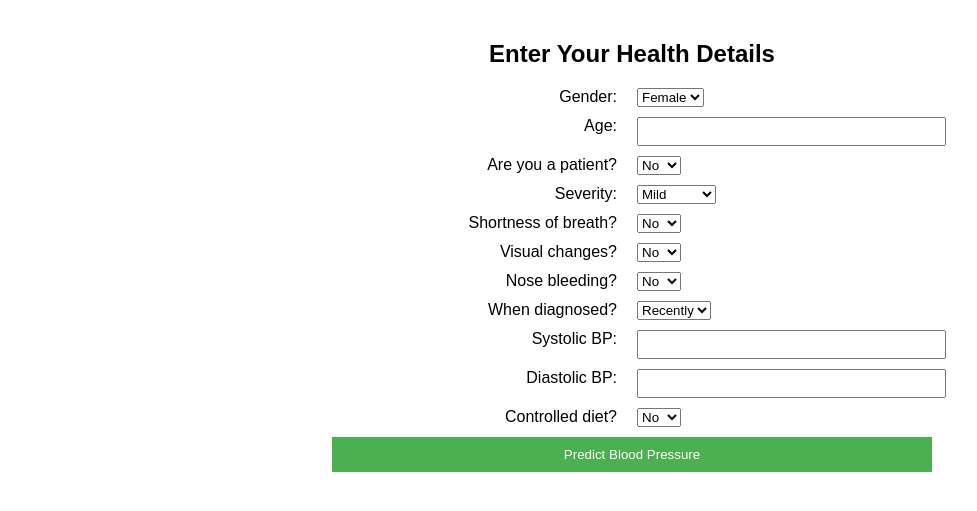
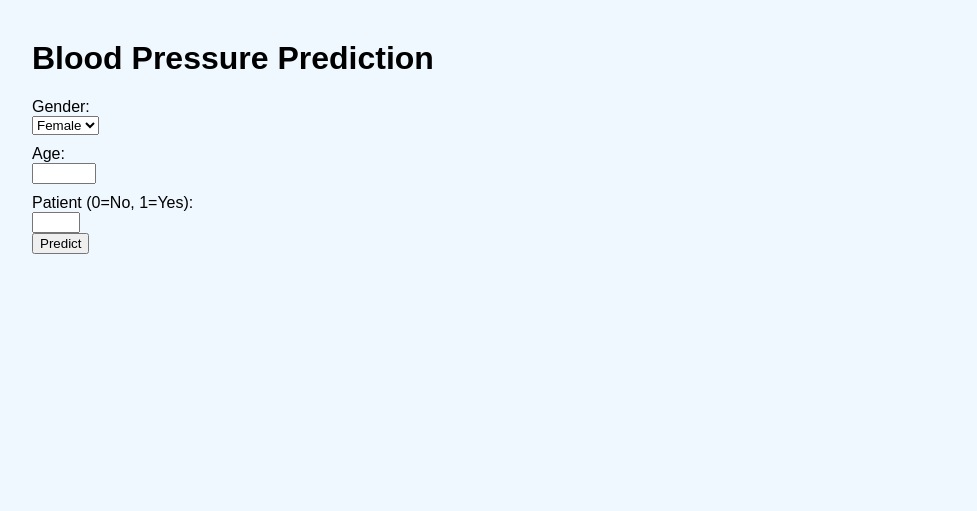
Before and after one commit to SINDHUpriya2005/blood_pressure, a Flask app: page /predict-form in a window 1280 px wide. Shown: the top 511 px of the page, without its empty margins (8-985 px from the left). Run offline with Flask 3, Linux system fonts and the light colour scheme.

Commit message:
Update predict_form.html

```diff
--- a/templates/predict_form.html
+++ b/templates/predict_form.html
@@ -1,120 +1,37 @@
 <!DOCTYPE html>
-<html lang="en">
+<html>
 <head>
-    <meta charset="UTF-8">
-    <title>Predict Form</title>
-    <style>
-        body {
-            font-family: Arial, sans-serif;
-            max-width: 600px;
-            margin: 0 auto;
-            padding: 20px;
-        }
-        form {
-            display: grid;
-            grid-gap: 10px;
-            grid-template-columns: 1fr 1fr;
-        }
-        label {
-            text-align: right;
-            padding-right: 10px;
-        }
-        input[type="number"] {
-            padding: 5px;
-            width: 100%;
-        }
-        input[type="submit"] {
-            grid-column: span 2;
-            padding: 10px;
-            background-color: #4CAF50;
-            color: white;
-            border: none;
-            cursor: pointer;
-        }
-        .form-header {
-            grid-column: span 2;
-            text-align: center;
-        }
-    </style>
+    <title>Blood Pressure Prediction Form</title>
+    <link rel="stylesheet" href="/static/style.css">
 </head>
 <body>
-    <h2 class="form-header">Enter Your Health Details</h2>
+    <div class="container">
+        <h1>Blood Pressure Prediction</h1>
         <form action="/predict" method="post">
+
+            <div class="form-group">
                 <label>Gender:</label>
-        <div>
                 <select name="Gender" required>
                     <option value="0">Female</option>
                     <option value="1">Male</option>
                 </select>
             </div>
 
+            <!-- Add all other fields similarly -->
+            <div class="form-group">
                 <label>Age:</label>
                 <input type="number" name="Age" min="1" max="120" required>
-
-        <label>Are you a patient?</label>
-        <div>
-            <select name="Patient" required>
-                <option value="0">No</option>
-                <option value="1">Yes</option>
-            </select>
             </div>
 
-        <label>Severity:</label>
-        <div>
-            <select name="Severity" required>
-                <option value="0">Mild</option>
-                <option value="1">Moderate</option>
-                <option value="2">Severe</option>
-            </select>
+            <div class="form-group">
+                <label>Patient (0=No, 1=Yes):</label>
+                <input type="number" name="Patient" min="0" max="1" required>
             </div>
 
-        <label>Shortness of breath?</label>
-        <div>
-            <select name="BreathShortness" required>
-                <option value="0">No</option>
-                <option value="1">Yes</option>
-            </select>
+            <!-- Include all other fields from your original form -->
+
+            <button type="submit" class="btn">Predict</button>
+        </form>
     </div>
-
-        <label>Visual changes?</label>
-        <div>
-            <select name="VisualChanges" required>
-                <option value="0">No</option>
-                <option value="1">Yes</option>
-            </select>
-        </div>
-
-        <label>Nose bleeding?</label>
-        <div>
-            <select name="NoseBleeding" required>
-                <option value="0">No</option>
-                <option value="1">Yes</option>
-            </select>
-        </div>
-
-        <label>When diagnosed?</label>
-        <div>
-            <select name="Whendiagnoused" required>
-                <option value="0">Recently</option>
-                <option value="1">Earlier</option>
-            </select>
-        </div>
-
-        <label>Systolic BP:</label>
-        <input type="number" name="Systolic" min="50" max="300" required>
-
-        <label>Diastolic BP:</label>
-        <input type="number" name="Diastolic" min="30" max="200" required>
-
-        <label>Controlled diet?</label>
-        <div>
-            <select name="ControlledDiet" required>
-                <option value="0">No</option>
-                <option value="1">Yes</option>
-            </select>
-        </div>
-
-        <input type="submit" value="Predict Blood Pressure">
-    </form>
 </body>
 </html>
```
Lines whose indentation alone changed are shown as unchanged.
